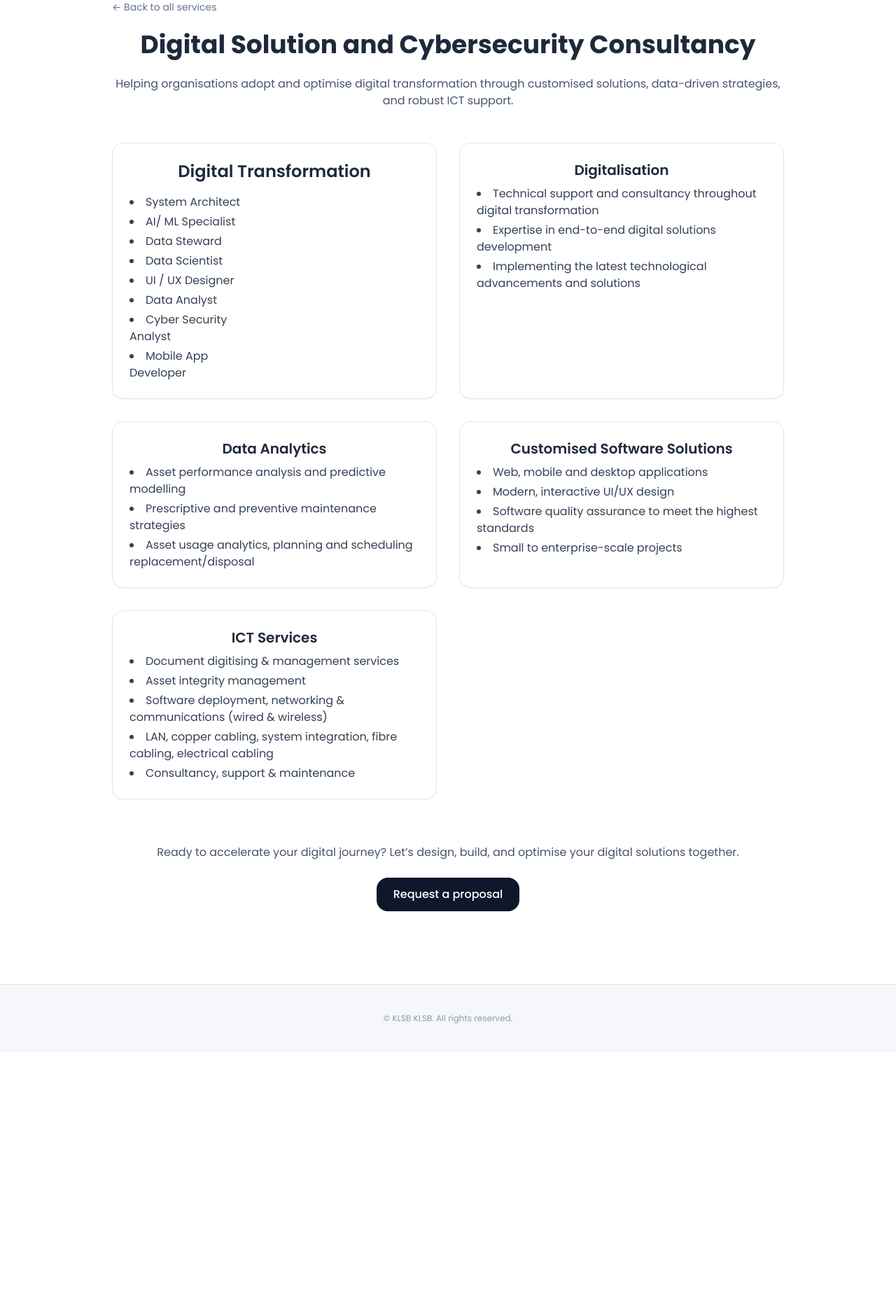
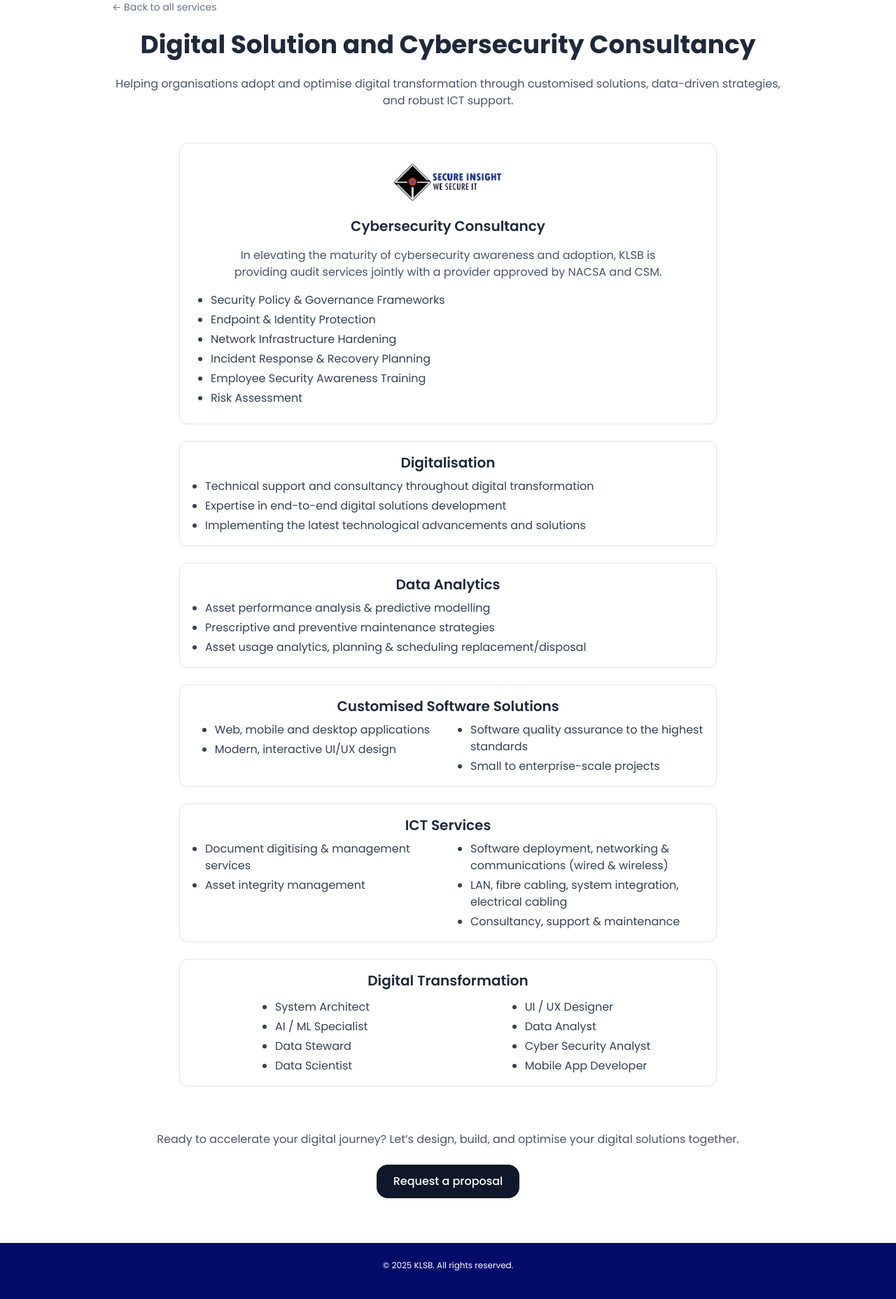
Before and after one commit to izzulamirr/KLSB, a Flask app: page /services/digital in a window 1280 px wide. Shown: the part 176-2032 px from the top of the page at 70% size. Before the commit the page ends 1639 px from the top, so only its background shows below. Run offline with Flask 3, Linux system fonts and the light colour scheme; some libraries are stand-ins or nearby versions.

Commit message:
content updated

```diff
--- a/app/templates/base.html
+++ b/app/templates/base.html
@@ -115,12 +115,12 @@
     {% block content %}{% endblock %}
   </main>
 
-  <footer class="site-footer py-10 text-center text-sm text-slate-500">
-    <div class="container flex flex-col gap-4">
-      <!-- footer nav removed per request -->
-      <div class="text-xs opacity-70">© {{ now().year if now else 'KLSB' }} KLSB. All rights reserved.</div>
-    </div>
-  </footer>
+<footer class="site-footer pt-6 pb-10 -mt-px text-center text-sm text-slate-500 bg-[#030C69] text-white">
+  <div class="container flex flex-col gap-4">
+    <div class="text-xs opacity-100">© 2025 KLSB. All rights reserved.</div>
+  </div>
+</footer>
+
 
   <!-- Scripts -->
   <script src="{{ url_for('static', filename='js/feature-cards.js') }}" defer></script>
--- a/app/templates/services.html
+++ b/app/templates/services.html
@@ -4,7 +4,7 @@
 <section class="relative overflow-hidden text-center pt-40 pb-16">
   <div class="max-w-4xl mx-auto px-6">
     <h1 class="text-5xl font-bold tracking-tight">Services</h1>
-    <p class="mt-6 text-lg text-slate-600 max-w-2xl mx-auto">Tailored to your project requirements with clear deliverables, transparent collaboration, and measurable outcomes.</p>
+    <p class="mt-6 text-lg text-slate-600 max-w-2xl mx-auto">Tailored to your project requirements with clear deliverables, transparent collaboration and measurable outcomes.</p>
   </div>
 </section>
 <section class="pb-28 text-center">
--- a/app/templates/services/digital.html
+++ b/app/templates/services/digital.html
@@ -17,70 +17,112 @@
       data-driven strategies, and robust ICT support.
     </p>
 
-    <!-- Content Sections -->
-    <div class="grid md:grid-cols-2 gap-8 text-left">
+    <!-- Content Sections (stacked, compact) -->
+    <div class="grid grid-cols-1 gap-6 text-left max-w-3xl mx-auto">
 
-      <!-- Digital Transformation -->
-      <section class="rounded-2xl border bg-white p-6 shadow-sm">
-        <h2 class="text-2xl font-semibold text-center mb-2">Digital Transformation</h2>
-        <div class="grid sm:grid-cols-2 gap-6">
-          <div>
-            <ul class="mt-2 list-disc list-inside text-slate-700 space-y-1">
-              <li>System Architect</li>
-              <li>AI/ ML Specialist</li>
-              <li>Data Steward</li>
-              <li>Data Scientist</li>
-              <li>UI / UX Designer</li>
-              <li>Data Analyst</li>
-              <li>Cyber Security Analyst</li>
-              <li>Mobile App Developer</li>
+      <!-- Cybersecurity Consultancy -->
+<section class="rounded-xl border bg-white p-6 shadow-sm">
+  <div class="flex flex-col space-y-4">
+
+    <!-- Partner Logo -->
+    <div class="flex justify-center">
+      <img src="{{ url_for('static', filename='img/secure_insight.jpg') }}"
+           alt="Cybersecurity Partner Logo"
+           class="h-16 w-auto">
+    </div>
+
+    <!-- Title -->
+    <h2 class="text-xl font-semibold text-center">Cybersecurity Consultancy</h2>
+
+    <!-- Description -->
+    <p class="text-slate-600 max-w-2xl text-center mx-auto">
+      In elevating the maturity of cybersecurity awareness and adoption,
+      KLSB is providing audit services jointly with a provider approved by NACSA and CSM.
+    </p>
+
+    <!-- Bullet points (force full width + left align) -->
+    <ul class="list-disc list-outside text-slate-700 space-y-1 pl-5 text-left w-full">
+      <li>Security Policy &amp; Governance Frameworks</li>
+      <li>Endpoint &amp; Identity Protection</li>
+      <li>Network Infrastructure Hardening</li>
+      <li>Incident Response &amp; Recovery Planning</li>
+      <li>Employee Security Awareness Training</li>
+      <li>Risk Assessment</li>
     </ul>
-          </div>
+
   </div>
 </section>
 
-      <!-- Digitalisation -->
-      <section class="rounded-2xl border bg-white p-6 shadow-sm">
+      <!-- Digitalisation (3 items → single column) -->
+      <section class="rounded-xl border bg-white p-4 shadow-sm">
         <h2 class="text-xl font-semibold mb-2">Digitalisation</h2>
-        <ul class="list-disc list-inside text-slate-700 space-y-1">
-          <li>Technical support and consultancy throughout digital transformation</li>
-          <li>Expertise in end-to-end digital solutions development</li>
-          <li>Implementing the latest technological advancements and solutions</li>
+        <ul class="list-disc list-outside pl-5 text-left text-slate-700 space-y-1">
+          <li class="text-left">Technical support and consultancy throughout digital transformation</li>
+          <li class="text-left">Expertise in end-to-end digital solutions development</li>
+          <li class="text-left">Implementing the latest technological advancements and solutions</li>
         </ul>
       </section>
 
-      <!-- Data Analytics -->
-      <section class="rounded-2xl border bg-white p-6 shadow-sm">
+      <!-- Data Analytics (3 items → single column) -->
+      <section class="rounded-xl border bg-white p-4 shadow-sm">
         <h2 class="text-xl font-semibold mb-2">Data Analytics</h2>
-        <ul class="list-disc list-inside text-slate-700 space-y-1">
-          <li>Asset performance analysis and predictive modelling</li>
-          <li>Prescriptive and preventive maintenance strategies</li>
-          <li>Asset usage analytics, planning and scheduling replacement/disposal</li>
+        <ul class="list-disc list-outside pl-5 text-left text-slate-700 space-y-1">
+          <li class="text-left">Asset performance analysis &amp; predictive modelling</li>
+          <li class="text-left">Prescriptive and preventive maintenance strategies</li>
+          <li class="text-left">Asset usage analytics, planning &amp; scheduling replacement/disposal</li>
         </ul>
       </section>
 
-      <!-- Custom Software Solutions -->
-      <section class="rounded-2xl border bg-white p-6 shadow-sm">
+      <!-- Customised Software Solutions (4 items → 2/2) -->
+      <section class="rounded-xl border bg-white p-4 shadow-sm">
         <h2 class="text-xl font-semibold mb-2">Customised Software Solutions</h2>
-        <ul class="list-disc list-inside text-slate-700 space-y-1">
-          <li>Web, mobile and desktop applications</li>
-          <li>Modern, interactive UI/UX design</li>
-          <li>Software quality assurance to meet the highest standards</li>
-          <li>Small to enterprise-scale projects</li>
+        <div class="grid grid-cols-1 sm:grid-cols-2 gap-6">
+          <ul class="list-disc list-outside pl-5 text-left text-slate-700 space-y-1">
+            <li class="text-left">Web, mobile and desktop applications</li>
+            <li class="text-left">Modern, interactive UI/UX design</li>
           </ul>
+          <ul class="list-disc list-outside pl-5 text-left text-slate-700 space-y-1">
+            <li class="text-left">Software quality assurance to the highest standards</li>
+            <li class="text-left">Small to enterprise-scale projects</li>
+          </ul>
+        </div>
       </section>
 
-      <!-- ICT Services -->
-      <section class="rounded-2xl border bg-white p-6 shadow-sm">
+      <!-- ICT Services (5 items → 2/3) -->
+      <section class="rounded-xl border bg-white p-4 shadow-sm">
         <h2 class="text-xl font-semibold mb-2">ICT Services</h2>
-        <ul class="list-disc list-inside text-slate-700 space-y-1">
-          <li>Document digitising &amp; management services</li>
-          <li>Asset integrity management</li>
-          <li>Software deployment, networking &amp; communications (wired &amp; wireless)</li>
-          <li>LAN, copper cabling, system integration, fibre cabling, electrical cabling</li>
-          <li>Consultancy, support &amp; maintenance</li>
+        <div class="grid grid-cols-1 sm:grid-cols-2 gap-6">
+          <ul class="list-disc list-outside pl-5 text-left text-slate-700 space-y-1">
+            <li class="text-left">Document digitising &amp; management services</li>
+            <li class="text-left">Asset integrity management</li>
           </ul>
+          <ul class="list-disc list-outside pl-5 text-left text-slate-700 space-y-1">
+            <li class="text-left">Software deployment, networking &amp; communications (wired &amp; wireless)</li>
+            <li class="text-left">LAN, fibre cabling, system integration, electrical cabling</li>
+            <li class="text-left">Consultancy, support &amp; maintenance</li>
+          </ul>
+        </div>
       </section>
+
+            <!-- Digital Transformation (8 items → 4/4) -->
+      <section class="rounded-xl border bg-white p-4 shadow-sm">
+        <h2 class="text-xl font-semibold text-center mb-3">Digital Transformation</h2>
+        <div class="grid grid-cols-1 sm:grid-cols-2 gap-6">
+          <ul class="list-disc list-outside pl-5 text-left text-slate-700 space-y-1">
+            <li class="text-left">System Architect</li>
+            <li class="text-left">AI / ML Specialist</li>
+            <li class="text-left">Data Steward</li>
+            <li class="text-left">Data Scientist</li>
+          </ul>
+          <ul class="list-disc list-outside pl-5 text-left text-slate-700 space-y-1">
+            <li class="text-left">UI / UX Designer</li>
+            <li class="text-left">Data Analyst</li>
+            <li class="text-left">Cyber Security Analyst</li>
+            <li class="text-left">Mobile App Developer</li>
+          </ul>
+        </div>
+      </section>
+
 
     </div>
 
--- a/app/templates/services/supply.html
+++ b/app/templates/services/supply.html
@@ -13,8 +13,8 @@
     <!-- Header -->
     <h1 class="text-3xl sm:text-4xl font-bold mb-6">Supply &amp; Support Services</h1>
     <p class="text-slate-600 mb-12">
-      End-to-end support for your operations — from <strong>IT equipment &amp; peripherals</strong> to
-      <strong>event management</strong> and <strong>authority liaison</strong> services — delivered with reliable logistics,
+      End-to-end support for your operations from <strong>IT equipment &amp; peripherals</strong> to
+      <strong>event management</strong> and <strong>authority liaison</strong> services delivered with reliable logistics,
       responsive service, and competitive pricing.
     </p>
 
```
Also changed, not shown: app/templates/index.html (+5 -4 lines), app/templates/services/construction.html (+16 -8 lines), app/templates/services/inspection.html (+40 -38 lines), app/static/img/secure_insight.jpg (added). Lines whose indentation alone changed are shown as unchanged.
